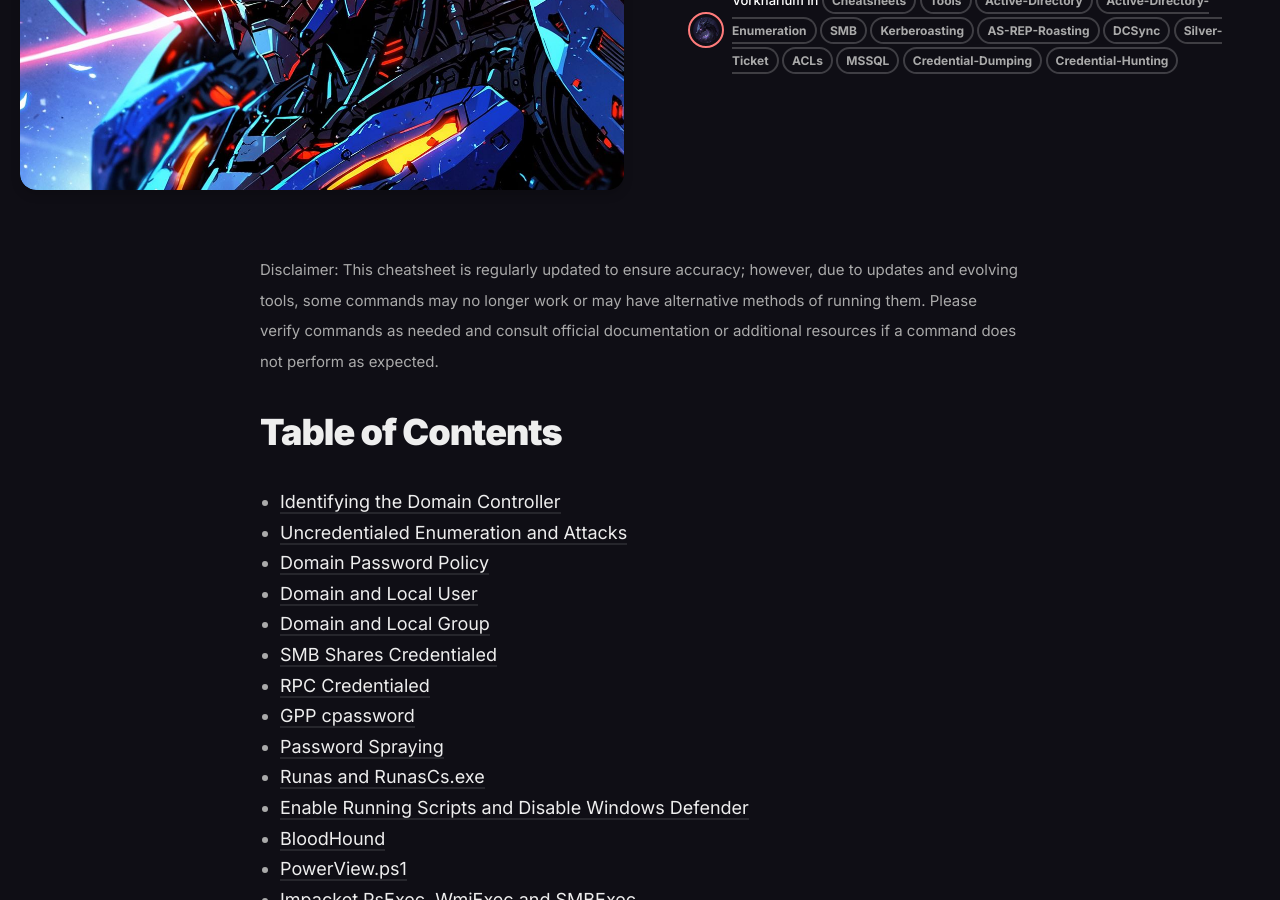
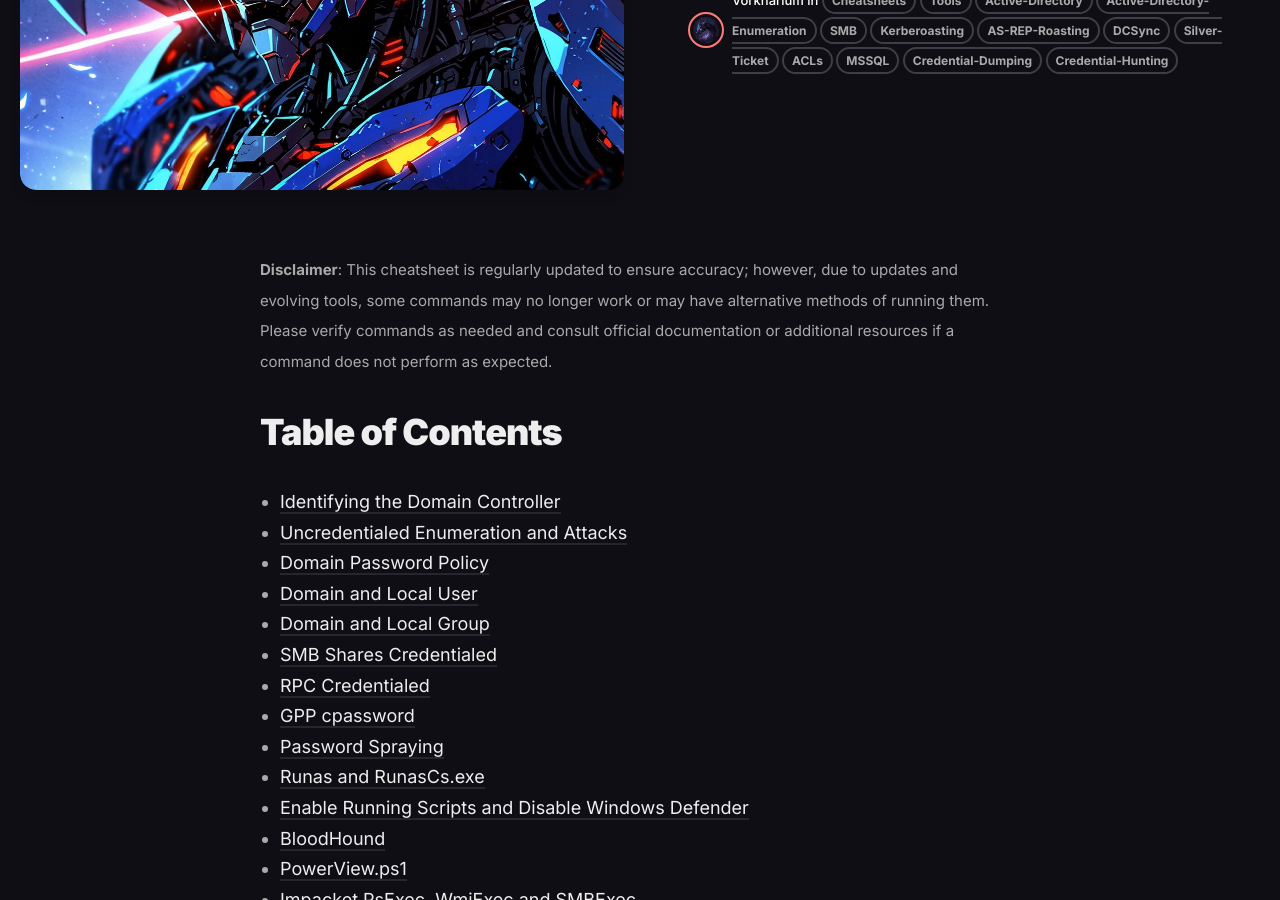
Before and after one commit to Vorkharium/vorkharium.github.io, a Jekyll site: the page built from _posts/2024-11-01-Attacking-Active-Directory-Cheatsheet.md, in a window 1280 px wide and 900 px high, scrolled down 504 px. Built offline with Jekyll 4.4.1, drawn with Linux system fonts in a browser that asks for light colours.

Commit message:
Update 2024-11-01-Attacking-Active-Directory-Cheatsheet.md

```diff
--- a/_posts/2024-11-01-Attacking-Active-Directory-Cheatsheet.md
+++ b/_posts/2024-11-01-Attacking-Active-Directory-Cheatsheet.md
@@ -6,7 +6,7 @@ date:   2024-11-01 01:00:00 +0300
 image:  '/images/10000.jpg'
 tags:   [Cheatsheets, Tools, Active-Directory, Active-Directory-Enumeration, SMB, Kerberoasting, AS-REP-Roasting, DCSync, Silver-Ticket, ACLs, MSSQL, Credential-Dumping, Credential-Hunting]
 ---
-<span style="font-size: smaller;">Disclaimer: This cheatsheet is regularly updated to ensure accuracy; however, due to updates and evolving tools, some commands may no longer work or may have alternative methods of running them. Please verify commands as needed and consult official documentation or additional resources if a command does not perform as expected.</span>
+<span style="font-size: smaller;">**Disclaimer**: This cheatsheet is regularly updated to ensure accuracy; however, due to updates and evolving tools, some commands may no longer work or may have alternative methods of running them. Please verify commands as needed and consult official documentation or additional resources if a command does not perform as expected.</span>
 
 # Table of Contents
 
```
